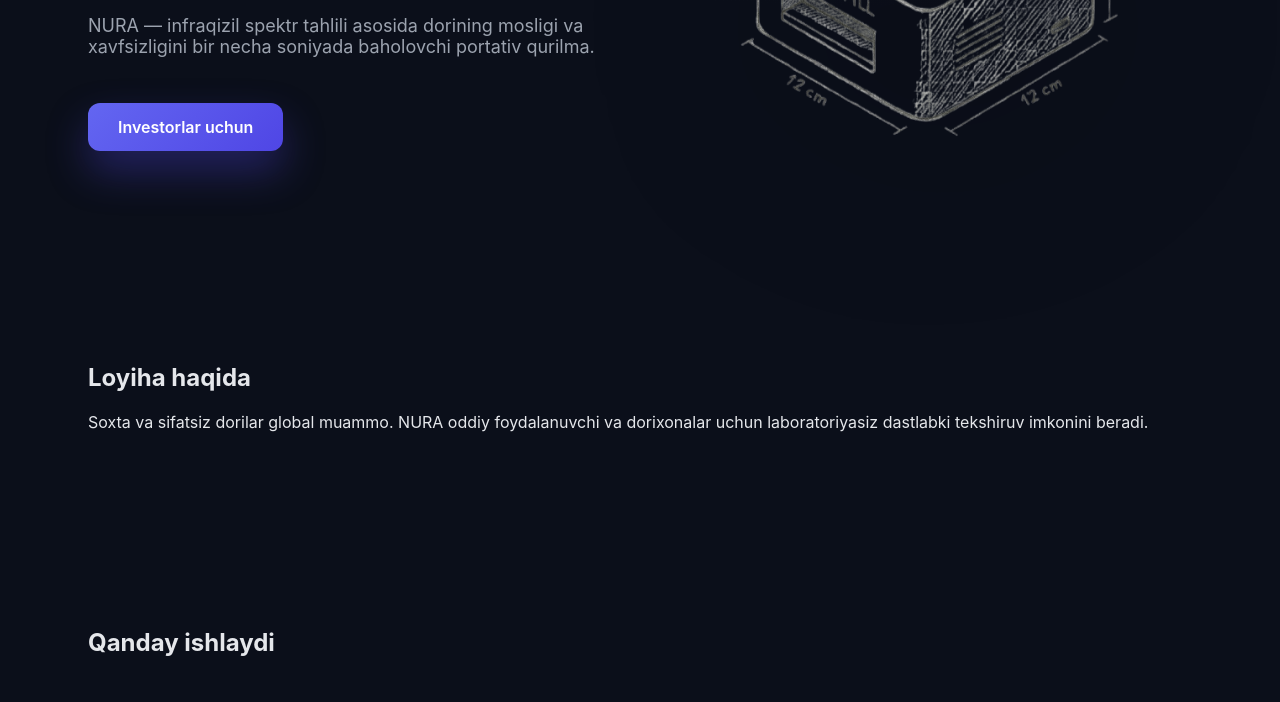
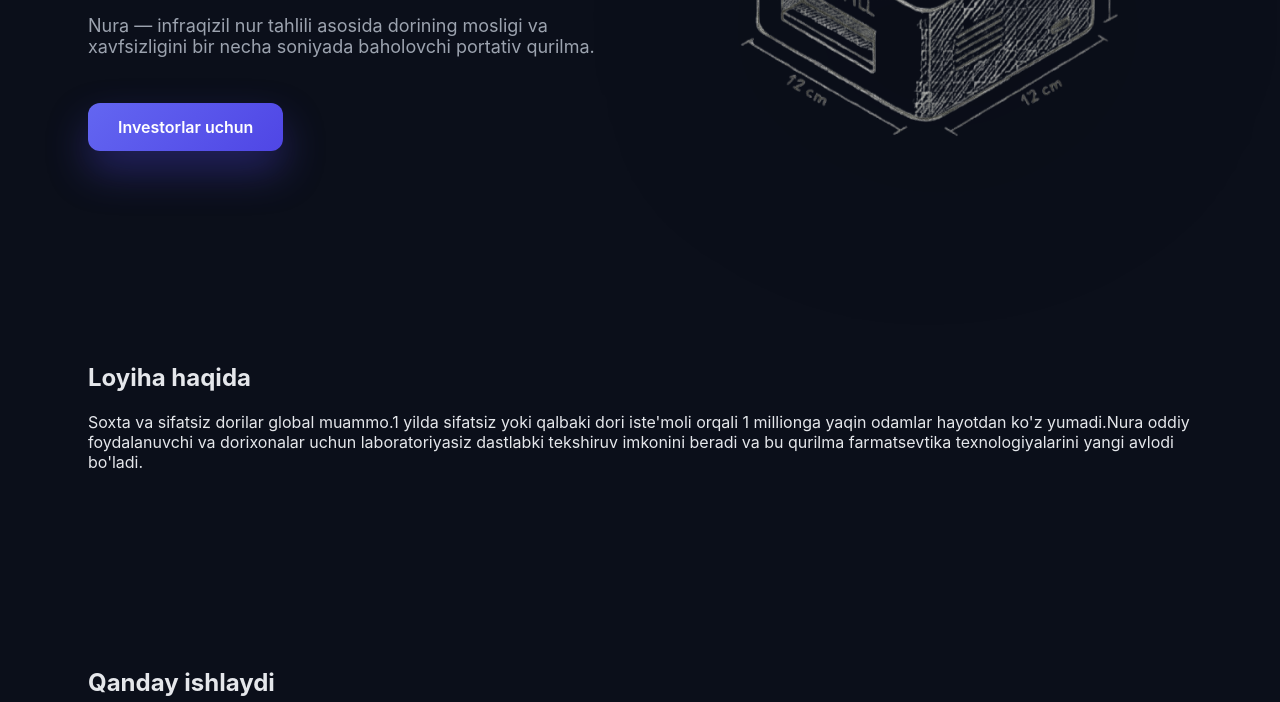
Before and after one commit to notmuzaffforspotify-art/nura, a plain HTML site: page index.html in a window 1280 px wide. Shown: the part 382-1084 px from the top of the page. Drawn offline with Linux system fonts and the light colour scheme.

Commit message:
Update index.html

```diff
--- a/index.html
+++ b/index.html
@@ -169,7 +169,7 @@
   <div>
     <span class="badge">HealthTech · Pilot bosqich</span>
     <h1>Dorilarni xavfsiz va ishonchli tekshirish</h1>
-    <p>NURA — infraqizil spektr tahlili asosida dorining mosligi va xavfsizligini bir necha soniyada baholovchi portativ qurilma.</p>
+    <p>Nura — infraqizil nur tahlili asosida dorining mosligi va xavfsizligini bir necha soniyada baholovchi portativ qurilma.</p>
     <a class="cta" href="#investors">Investorlar uchun</a>
   </div>
   <div>
@@ -179,7 +179,7 @@
 
 <div id="about" class="container">
   <h2>Loyiha haqida</h2>
-  <p>Soxta va sifatsiz dorilar global muammo. NURA oddiy foydalanuvchi va dorixonalar uchun laboratoriyasiz dastlabki tekshiruv imkonini beradi.</p>
+  <p>Soxta va sifatsiz dorilar global muammo.1 yilda sifatsiz yoki qalbaki dori iste'moli orqali 1 millionga yaqin odamlar hayotdan ko'z yumadi.Nura oddiy foydalanuvchi va dorixonalar uchun laboratoriyasiz dastlabki tekshiruv imkonini beradi va bu qurilma farmatsevtika texnologiyalarini yangi avlodi bo'ladi.</p>
 </div>
 
 <div id="how" class="container">
```
